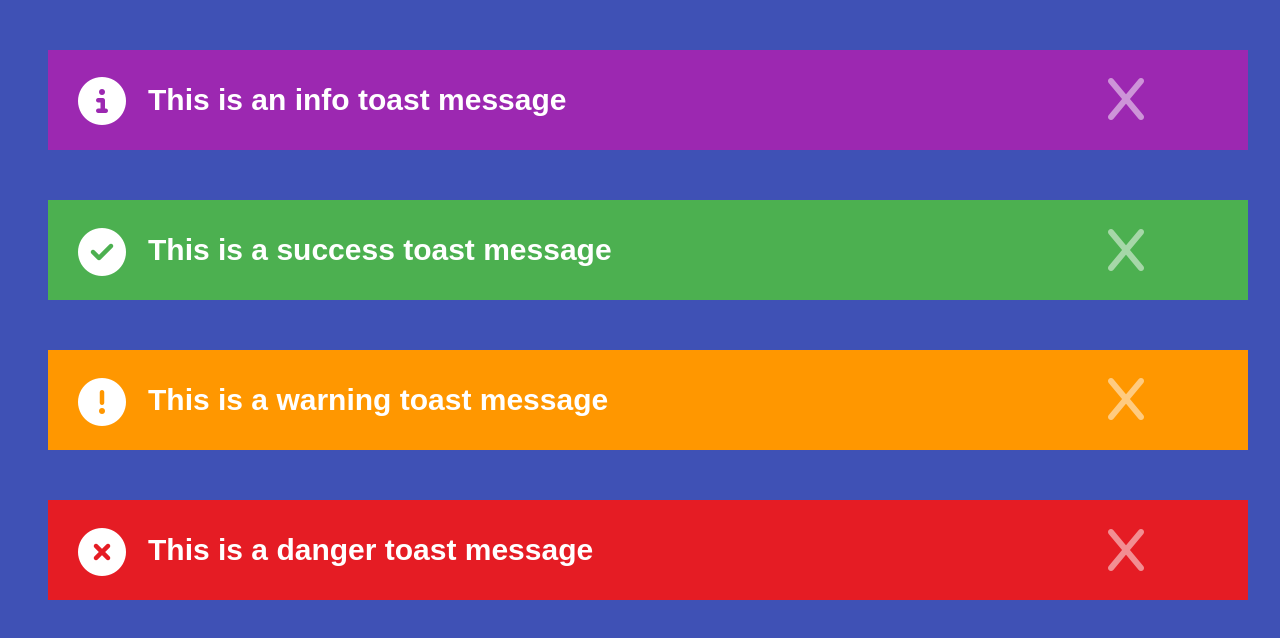
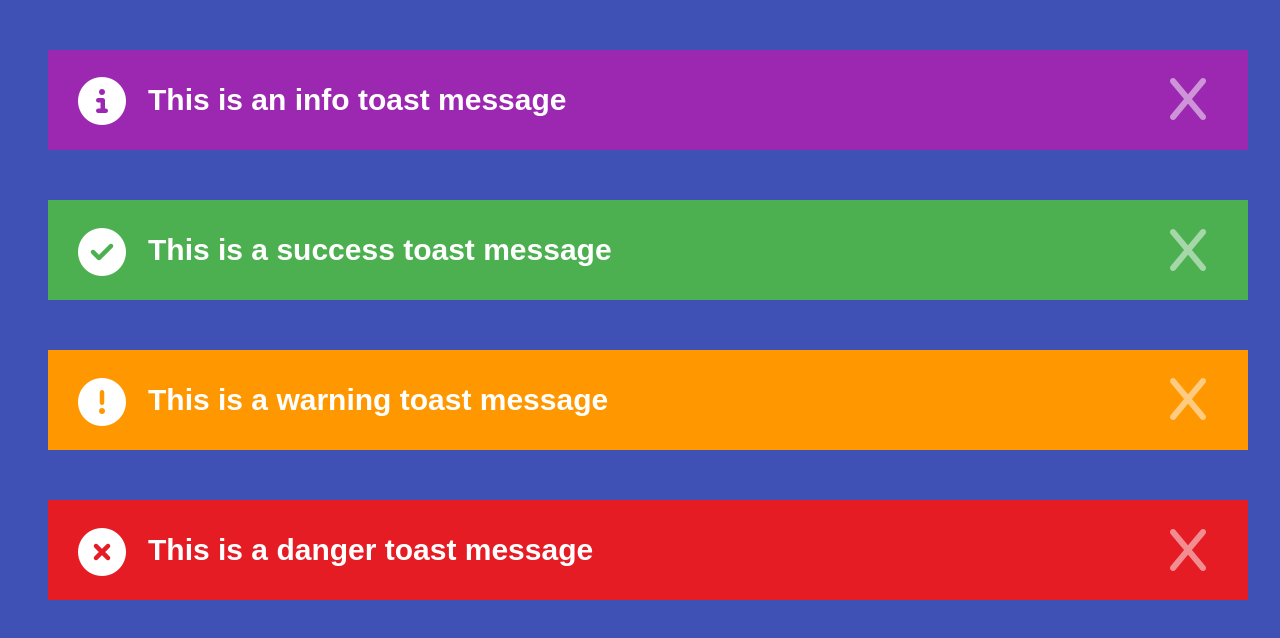
Before and after one commit to vitoriasouza243/Atividade-de-html---Addianto, a plain HTML site: page index.html in a window 1280 px wide. Drawn offline with Linux system fonts and the light colour scheme.

Commit message:
Update style.css

```diff
--- a/style.css
+++ b/style.css
@@ -122,7 +122,7 @@ div.message-4{
 
 #x1{
     top: 55px;
-    left: 85%;
+    left: 1150px;
     position: absolute;
     color: #fff;
     opacity: 0.5;
@@ -131,7 +131,7 @@ div.message-4{
 
 #x2{
     top: 206px;
-    left: 85%;
+    left: 1150px;
     position: absolute;
     color: #fff;
     opacity: 0.5;
@@ -139,7 +139,7 @@ div.message-4{
 
 #x3{
     top: 355px;
-    left: 85%;
+    left: 1150px;
     position: absolute;
     color: #fff;
     opacity: 0.5;
@@ -147,7 +147,7 @@ div.message-4{
 
 #x4{
     top: 506px;
-    left: 85%;
+    left: 1150px;
     position: absolute;
     color: #fff;
     opacity: 0.5;
```
